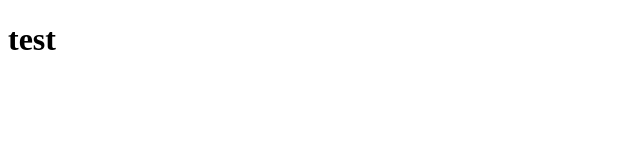
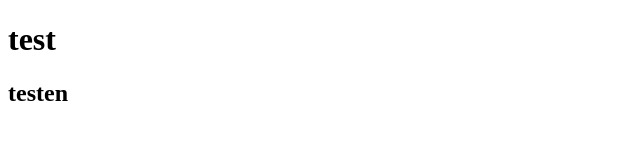
Before and after one commit to devmohamedamr/88alex, a plain HTML site: page index.html in a window 1280 px wide. Shown: the full height of the page, 0-640 px from the left. Drawn offline with Linux system fonts and the light colour scheme.

Commit message:
new update

```diff
--- a/index.html
+++ b/index.html
@@ -11,6 +11,6 @@
     <div class="blue size"></div>
     <div class="green size"></div> -->
         <h1>test</h1>
-
+       <h2>testen</h2>
 </body>
 </html>
```
